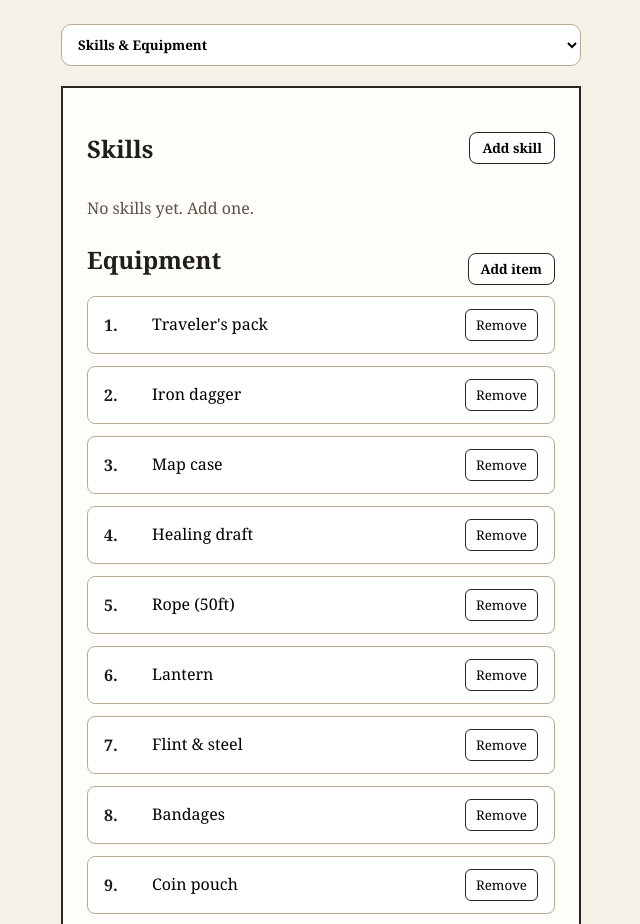
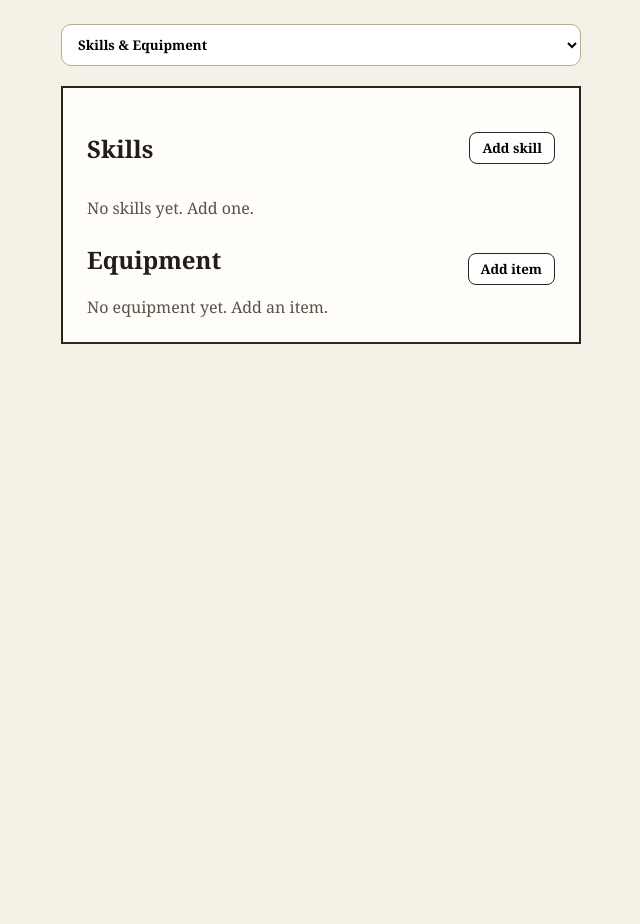
Before and after one commit to gcacoutinho/misty-north-obr, a React (Vite) app: page / in a window 1280 px wide. Shown: the top 924 px of the page, without its empty margins (319-959 px from the left). Built offline with nearby package versions, Linux system fonts and the light colour scheme.

Commit message:
Empty equipment list and use trash icon

```diff
--- a/src/App.css
+++ b/src/App.css
@@ -234,6 +234,8 @@
   padding: 6px 10px;
   background: #fff;
   cursor: pointer;
+  font-size: 16px;
+  line-height: 1;
 }
 
 @media (max-width: 960px) {
--- a/src/App.jsx
+++ b/src/App.jsx
@@ -15,18 +15,7 @@ const defaultNotes = `### Lineage
 
 const defaultSkills = [];
 
-const defaultInventory = [
-  "Traveler's pack",
-  "Iron dagger",
-  "Map case",
-  "Healing draft",
-  "Rope (50ft)",
-  "Lantern",
-  "Flint & steel",
-  "Bandages",
-  "Coin pouch",
-  "Spare cloak",
-];
+const defaultInventory = [];
 
 function MarkdownPanel({ title, value, onChange }) {
   const [isEditing, setIsEditing] = useState(true);
@@ -85,8 +74,9 @@ function InventoryList({ items, onChange, onAdd, onRemove }) {
                   className="inventory__remove"
                   type="button"
                   onClick={() => onRemove(index)}
+                  aria-label="Remove item"
                 >
-                  Remove
+                  <span aria-hidden="true">🗑️</span>
                 </button>
               </li>
             );
```
